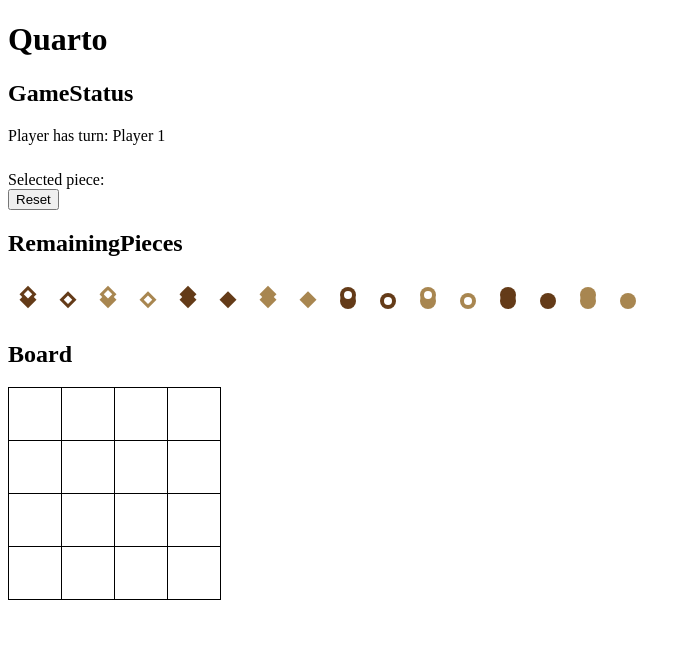
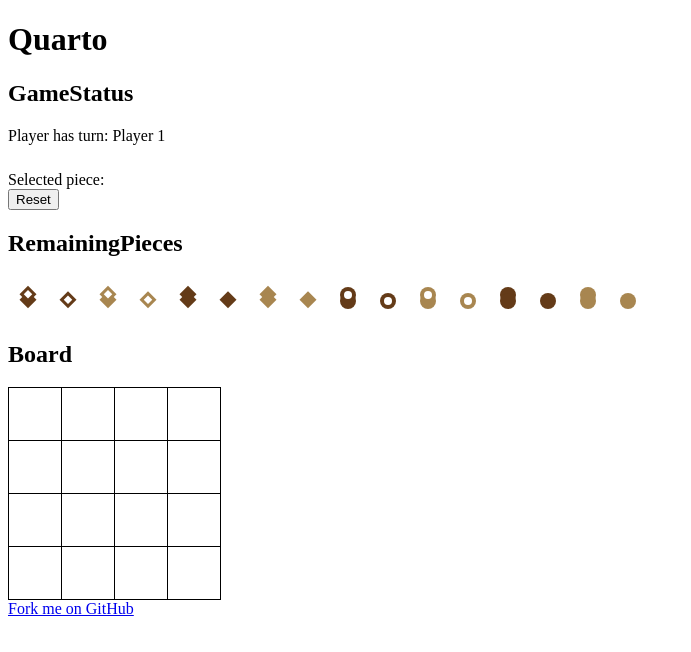
Before and after one commit to frontsideair/quarto, a React app: page / in a window 1280 px wide. Shown: the top 652 px of the page, without its empty margins (0-691 px from the left). Built offline with nearby package versions, Linux system fonts and the light colour scheme; the HTML template or start-up script is replaced by a standard one.

Commit message:
Add link to repo

```diff
--- a/src/App.tsx
+++ b/src/App.tsx
@@ -40,6 +40,7 @@ const App = () => {
           }
         }}
       />
+      <a href="https://github.com/frontsideair/quarto">Fork me on GitHub</a>
     </div>
   );
 };
```
